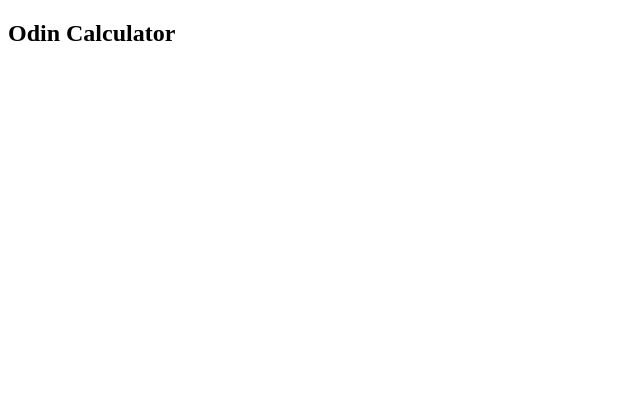
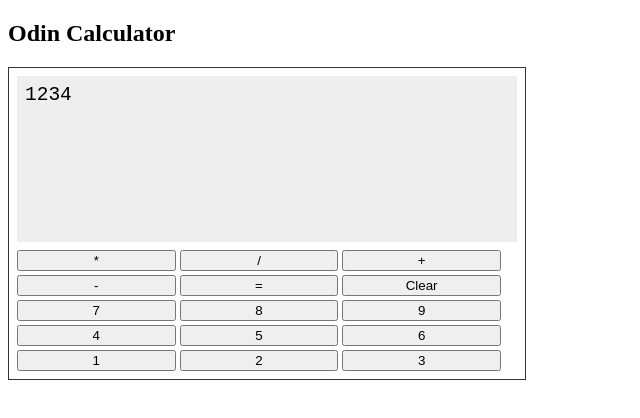
Before and after one commit to CScott96/odin-calculator, a plain HTML site: page index.html in a window 1280 px wide. Shown: the whole page, without its empty margins (0-640 px from the left). Drawn offline with Linux system fonts and the light colour scheme.

Commit message:
initial style, screen and buttons

```diff
--- /dev/null
+++ b/assets/styles/main.css
@@ -0,0 +1,27 @@
+body {
+    & #Calc {
+        margin-top: 1rem;
+        border: 1px solid #333;
+        padding: 0.5rem;
+        width: 500px;
+        display: flex;
+        flex-direction: column;
+        & #Screen {
+            background-color: #eee;
+            padding: 0.5rem;
+            margin-bottom: 0.5rem;
+            height: 150px;
+            font-size: 1.5em;
+            font-family: monospace;
+        }
+        & #Controls {
+            display: flex;
+            flex-direction: row;
+            flex-wrap: wrap;
+            gap: 0.25rem;
+            & .control {
+                width: calc(33.333% - 0.5rem);
+            }
+        }
+    }
+}
--- a/index.html
+++ b/index.html
@@ -4,10 +4,30 @@
         <meta charset="UTF-8" />
         <meta name="viewport" content="width=device-width, initial-scale=1.0" />
         <title>Odin Calculator</title>
+        <link rel="stylesheet" href="assets/styles/main.css" />
     </head>
     <body>
         <section id="Title"></section>
-        <section id="Calc"></section>
+        <section id="Calc">
+            <div id="Screen">1234</div>
+            <div id="Controls">
+                <button class="control">*</button>
+                <button class="control">/</button>
+                <button class="control">+</button>
+                <button class="control">-</button>
+                <button class="control">=</button>
+                <button class="control">Clear</button>
+                <button class="control">7</button>
+                <button class="control">8</button>
+                <button class="control">9</button>
+                <button class="control">4</button>
+                <button class="control">5</button>
+                <button class="control">6</button>
+                <button class="control">1</button>
+                <button class="control">2</button>
+                <button class="control">3</button>
+            </div>
+        </section>
         <script src="assets/js/main.js" type="text/javascript"></script>
     </body>
 </html>
```
